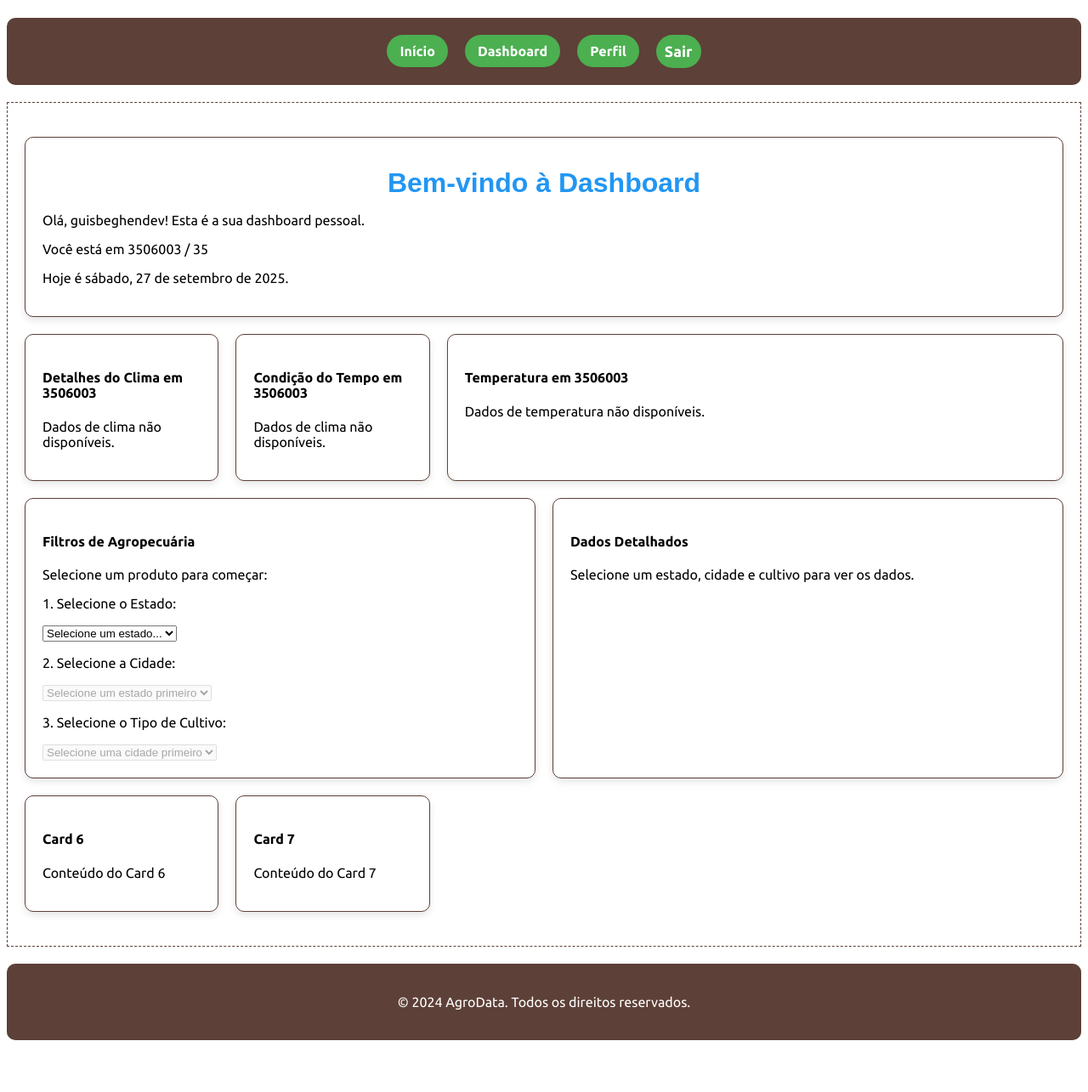
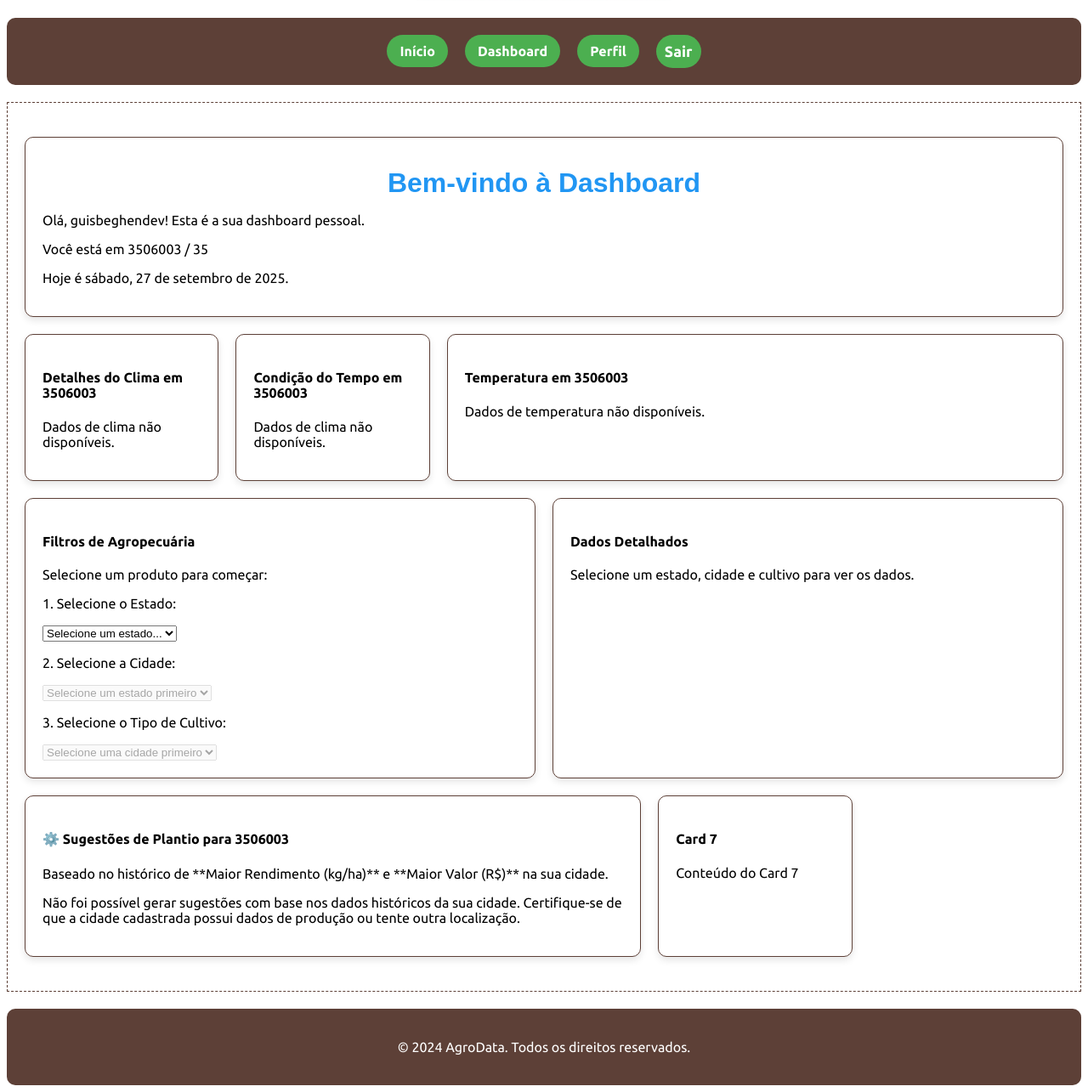
Before and after one commit to Guisbeghendev/univespi4_v2, a Django app: page /dashboard/ in a window 1280 px wide. Shown: the part 307-1592 px from the top of the page at 85% size. Before the commit the page ends 1531 px from the top, so only its background shows below. Run offline with Django 5.2, Linux system fonts and the light colour scheme; a user stored in the database is signed in; data comes from the database, SQL or seed files in the repository; both versions use the stored data as it was after the commit; data that the repository does not hold is empty; some web fonts are replaced.

Commit message:
atualização geral

```diff
--- a/agro_app/templates/dashboard.html
+++ b/agro_app/templates/dashboard.html
@@ -2,20 +2,6 @@
 {% load static %}
 
 {% block content %}
-
-<style>
-    .filter-results-container {
-        display: grid;
-        grid-template-columns: 1fr;
-        gap: 20px;
-    }
-
-    @media (min-width: 768px) {
-        .filter-results-container {
-            grid-template-columns: 1fr 1fr;
-        }
-    }
-</style>
 
 <div class="dashboard-grid">
 
@@ -100,9 +86,29 @@
     </div>
 
     {# inicio card6 #}
-    <div class="dash-card">
-        <h4>Card 6</h4>
-        <p>Conteúdo do Card 6</p>
+    <div class="dash-card dash-card-wide">
+        <h4>⚙️ Sugestões de Plantio para {{ city_name|default:"sua Região" }}</h4>
+        <p>Baseado no histórico de **Maior Rendimento (kg/ha)** e **Maior Valor (R$)** na sua cidade.</p>
+
+        {% if suggestions %}
+            <ul class="suggestion-list">
+                {% for suggestion in suggestions %}
+                    <li class="suggestion-item rank-{{ forloop.counter }}">
+                        <span>
+                            **{{ forloop.counter }}º** - {{ suggestion.name }}
+                            <small>({{ suggestion.rendimento|floatformat:"0" }} kg/ha / R$ {{ suggestion.valor|floatformat:"0" }})</small>
+                        </span>
+                        <span class="suggestion-score">{{ suggestion.score }}%</span>
+                    </li>
+                {% endfor %}
+            </ul>
+        {% else %}
+            {% if profile.city %}
+                <p>Não foi possível gerar sugestões com base nos dados históricos da sua cidade. Certifique-se de que a cidade cadastrada possui dados de produção ou tente outra localização.</p>
+            {% else %}
+                <p>Por favor, complete seu cadastro de localização para receber as sugestões.</p>
+            {% endif %}
+        {% endif %}
     </div>
     {# fim card6 #}
 
--- a/agro_app/views.py
+++ b/agro_app/views.py
@@ -12,6 +12,9 @@ from .api_service import get_weather_data
 import unicodedata
 import re
 from django.db import IntegrityError
+# Adicionando imports de autenticação necessários para as funções abaixo
+from django.contrib.auth import authenticate, login, logout
+from django.contrib.auth.forms import UserCreationForm, AuthenticationForm
 
 # Dicionário global para armazenar os DataFrames, evitando o carregamento a cada requisição.
 # A chave será o nome simplificado do arquivo.
@@ -91,6 +94,118 @@ def get_agro_data():
         return None, f"Ocorreu um erro: {str(e)}"
 
 
+# --- Lógica de Ranking de Sugestões de Cultivo ---
+def _calculate_best_crops_ranking(agro_data_cache, city_name):
+    """
+    Calcula o ranking dos melhores cultivos para a cidade fornecida,
+    baseado na pontuação combinada de Rendimento Médio e Valor da Produção.
+
+    Args:
+        agro_data_cache (dict): Dicionário contendo os DataFrames do agro.
+        city_name (str): Nome da cidade do usuário.
+    """
+    if not agro_data_cache:
+        return []
+
+    normalized_city_name = normalize_text(city_name)
+    results = []
+
+    # 1. Carregar DataFrames e Mapas
+    df_rendimento = agro_data_cache.get('Rendimento médio')
+    df_valor = agro_data_cache.get('Valor da produção')
+    product_map = agro_data_cache.get('Quantidade produzida_header_map', {})
+
+    if df_rendimento is None or df_valor is None:
+        print("DEBUG: DataFrames de rendimento ou valor não encontrados no cache.")
+        return []
+
+    # 2. Filtrar dados para a cidade
+    city_rendimento_row = df_rendimento[df_rendimento['CIDADE'] == normalized_city_name]
+    city_valor_row = df_valor[df_valor['CIDADE'] == normalized_city_name]
+
+    if city_rendimento_row.empty or city_valor_row.empty:
+        print(f"DEBUG: Dados não encontrados para a cidade: {city_name}")
+        return []
+
+    # Linhas de dados filtradas (como Series)
+    rendimento_series = city_rendimento_row.iloc[0]
+    valor_series = city_valor_row.iloc[0]
+
+    # 3. Preparar a lista de todos os produtos para iteração
+    product_cols = [col for col in df_rendimento.columns if
+                    col not in ['CIDADE', 'ANO X PRODUTO DAS LAVOURAS PERMANENTES', 'MUNICIPIO']]
+
+    # Coleta de métricas
+    data_points = []
+
+    for col in product_cols:
+        rendimento = rendimento_series.get(col, None)
+        valor = valor_series.get(col, None)
+
+        rendimento_val = 0
+        valor_val = 0
+
+        # Reforça o tratamento de valores nulos, zero ou marcadores de ausência ('...', '-')
+        r_str = str(rendimento)
+        v_str = str(valor)
+
+        if not pd.isna(rendimento) and normalize_text(r_str) not in ['-', '...', '0']:
+            try:
+                # Converte o formato Brasileiro (ponto como milhar, vírgula como decimal)
+                rendimento_val = float(r_str.replace('.', '').replace(',', '.'))
+            except (ValueError, TypeError):
+                rendimento_val = 0
+
+        if not pd.isna(valor) and normalize_text(v_str) not in ['-', '...', '0']:
+            try:
+                # Converte o formato Brasileiro (ponto como milhar, vírgula como decimal)
+                valor_val = float(v_str.replace('.', '').replace(',', '.'))
+            except (ValueError, TypeError):
+                valor_val = 0
+
+        # Só considera produtos com dados válidos em ambas as métricas para a pontuação
+        if rendimento_val > 0 and valor_val > 0:
+            data_points.append({
+                'id': col,
+                'name': product_map.get(col, col),  # Nome original
+                'rendimento': rendimento_val,
+                'valor': valor_val,
+            })
+
+    if not data_points:
+        return []
+
+    # 4. Normalização (Min-Max) e Pontuação
+    all_rendimentos = [p['rendimento'] for p in data_points]
+    all_valores = [p['valor'] for p in data_points]
+
+    # Se houver apenas 1 produto, max será o próprio valor, resultando em score 100
+    max_rendimento = max(all_rendimentos) if all_rendimentos else 1
+    max_valor = max(all_valores) if all_valores else 1
+
+    if max_rendimento == 0: max_rendimento = 1
+    if max_valor == 0: max_valor = 1
+
+    # Calcular a pontuação
+    for p in data_points:
+        # Pontuação de 0 a 1
+        score_rendimento = p['rendimento'] / max_rendimento
+        score_valor = p['valor'] / max_valor
+
+        # Combina as pontuações (média simples)
+        combined_score = (score_rendimento + score_valor) / 2
+
+        # O resultado final deve ser um número inteiro de 0 a 100
+        p['score'] = round(combined_score * 100)
+
+    # 5. Classificação (Rank)
+    # Classifica por score em ordem decrescente, depois por rendimento
+    ranked_crops = sorted(data_points, key=lambda x: (x['score'], x['rendimento']), reverse=True)
+
+    # Limita aos top 20, para exibir o máximo de sugestões disponíveis de forma dinâmica.
+    return ranked_crops[:20]
+
+
 # Funções de autenticação e view
 def home(request):
     return render(request, 'home.html')
@@ -135,6 +250,9 @@ def logout_view(request):
 def dashboard(request):
     user_profile, created = Profile.objects.get_or_create(user=request.user)
 
+    # 1. Obter dados do AGRO e Cache
+    agro_data_cache, agro_status = get_agro_data()
+
     # Obtém o nome do estado a partir do ID
     state_name = user_profile.state
     if user_profile.state and user_profile.state.isdigit():
@@ -165,11 +283,20 @@ def dashboard(request):
     if city_name and not city_name.isdigit():  # Garante que só envia o nome da cidade para a API
         weather_data = get_weather_data(city_name)
 
+    # 2. Executar Lógica de Sugestões de Cultivo
+    suggestions = []
+    # Verifica se a cidade foi configurada no perfil e se os dados do agro estão disponíveis
+    if city_name and not city_name.isdigit() and agro_data_cache:
+        # Chama a função de ranking.
+        suggestions = _calculate_best_crops_ranking(agro_data_cache, city_name)
+
     context = {
         'profile': user_profile,
         'state_name': state_name,
-        'city_name': city_name,  # Adiciona o nome da cidade ao contexto
-        'weather_data': weather_data
+        'city_name': city_name,
+        'weather_data': weather_data,
+        'suggestions': suggestions,  # Adiciona as sugestões ao contexto
+        'agro_status': agro_status  # Adiciona o status do carregamento do agro para debug
     }
     return render(request, 'dashboard.html', context)
 
--- a/home/templates/index.html
+++ b/home/templates/index.html
@@ -13,6 +13,10 @@
                 O AgroData te ajuda a tomar decisões baseadas em dados climáticos precisos,
                 otimizando suas plantações e aumentando sua produtividade.
             </p>
+            <p>O AgroData é um Sistema de Apoio à Decisão (SAD) focada no setor agrícola.</p>
+            <p>O nosso propósito principal é fornecer ao usuário (como um produtor rural, agrônomo ou analista) um
+                painel de controle com dados cruciais para o planejamento de safras, unindo informações em tempo real e dados
+                históricos de produção.</p>
         </section>
 
         <section class="card">
```
Also changed, not shown: agro_app/suggestion_service.py (added, +121 -0 lines), static/assets/css/main.css (+47 -2 lines), db.sqlite3.
